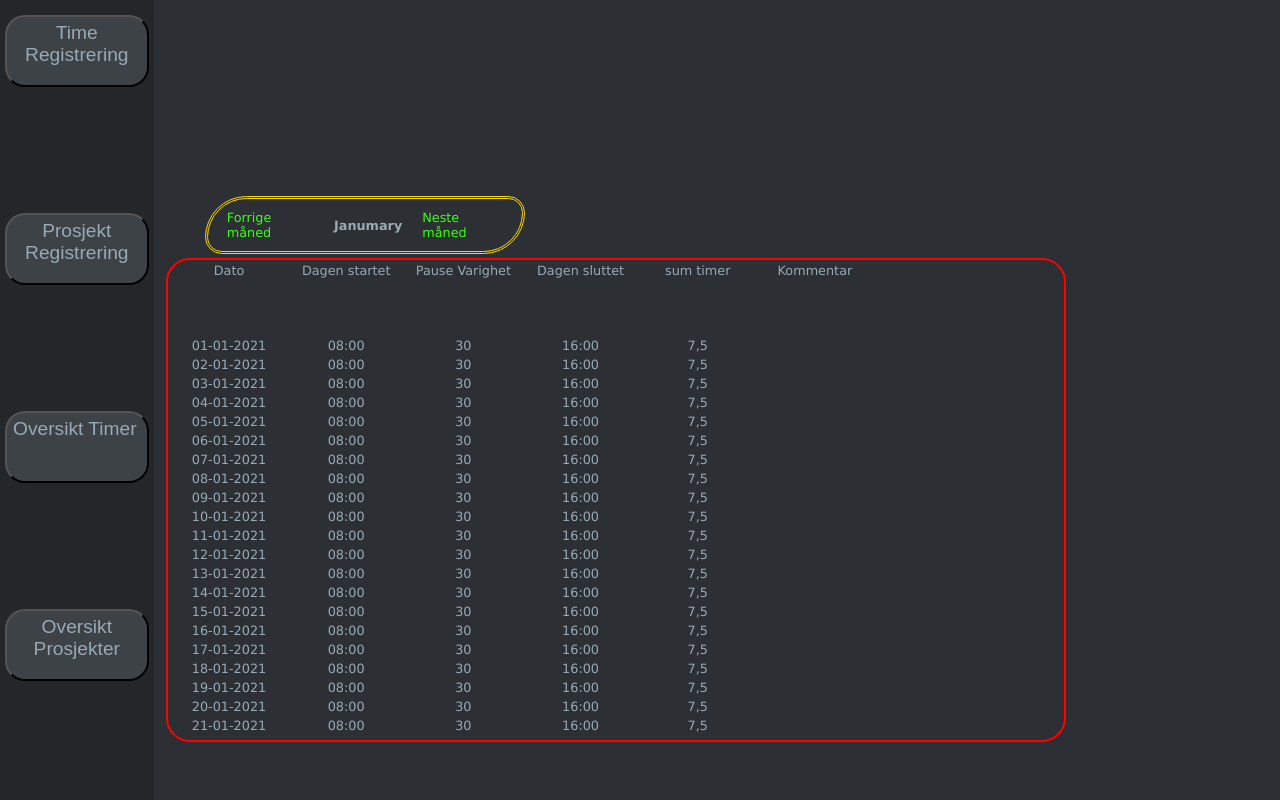
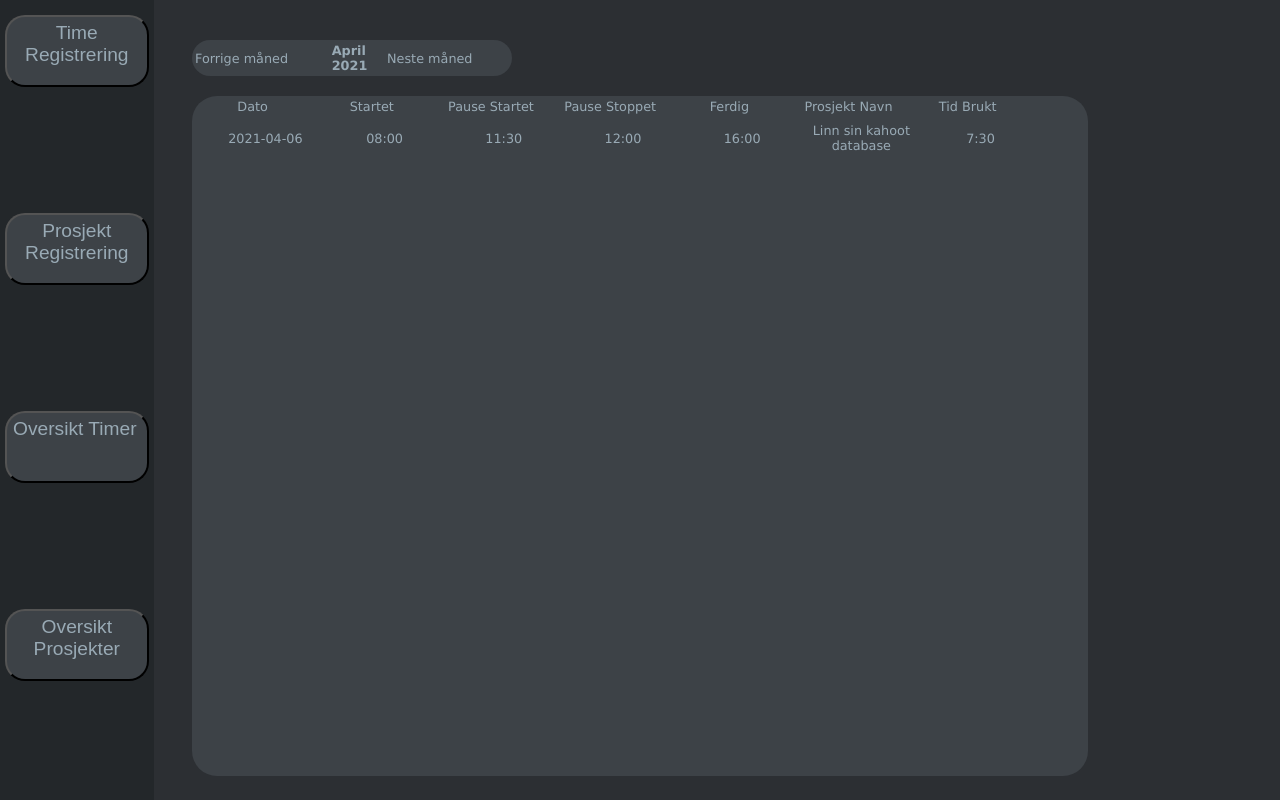
Before and after one commit to bjornorn/prisonPonys-m2-tasks, a plain HTML site: page PonyTimeDerby/PonyTimeDerby.html in a window 1280 px wide. Both pictures are taken after a click on the button "Oversikt Timer". Drawn offline with Linux system fonts and the light colour scheme.

Commit message:
found bugs halp

```diff
--- a/PonyTimeDerby/03hourInsight.css
+++ b/PonyTimeDerby/03hourInsight.css
@@ -1,42 +1,71 @@
-.TimeRegister {                 /* oversikt timer */
+.styleMonth{
+  background-color: rgb(61, 66, 71);
+  position:fixed;
+  top:5vh;
+  left:15vw;
+  border-radius: 25px;
+  width:25vw;
+  /* border:3px double gold; */
+  /* display: flex; */
+  /* flex-wrap: wrap; */
+}
 
-    display: flex;
-      flex-wrap: wrap;
-      position:relative;
-      border:2px solid red;
-      color: aqua;
-      border-radius: 24px ;
-      top:25vh;
-      right:-1vw;
-      width:70vw;
-      height:60vh;
+.infoPlace {
+  position:fixed;
+  border-radius: 25px ;
+  top: 12vh;
+  left: 15vw;
+  width:70vw;
+  height:85vh;
+  background-color: rgb(61, 66, 71);
+  /* background-color: blue; */
+    }
+.infoPlace2 {
+  position:fixed;
+  border-radius: 25px ;
+  top: 15vh;
+  left: 15vw;
+  width:68vw;
+  margin-left: 1vw;
 
+  height:80vh;
+  overflow-y: scroll;
+  /* background-color: red; */
 
     }
-    .styleTimereg {
+    .styleTimereg1 {
+      width: 9vw;
+      text-align: center;
       /* border-bottom: ; */
-      min-width: 9vw;
+      /* max-width: 9vw; */
+
+      /* float: left; */
+    }
+    .styleTimereg2{
+      width: 9vw;
       text-align: center;
-      float: left;
-    }
-    .TimeRegister2{
-      display: flex;
-      flex-wrap: wrap;
-      position:relative;
-      height:50vh;
-      top:3vh;
-      width:100vw;
-      overflow-y: scroll;
+
+      /* display: flex; */
+      /* flex-wrap: wrap; */
+      /* position:relative; */
+      /* top: 1vh; */
+      /* height:75vh; */
+      /* top:1vh; */
+      /* left: 1vw; */
+      /* width:100vw; */
+      /* overflow-y: scroll; */
 
     }
 
-    .styleMonth{
-      display: flex;
-      flex-wrap: wrap;
-      position:relative;
-      top:24.5vh;
-      left:4vw;
-      border-radius: 50px 20px;
-      border:3px double gold;
-      width:25vw;
+
+    .projectInsightSheet {
+      border-radius: 25px;
+      background-color: rgb(61, 66, 71);
+      position: fixed;
+      left: 15vw;
+      top: 5vh;
+      width: 80vw;
+      height: 20vh;
+      color: #99aab5;
+      padding-left: 0vw;
     }
--- a/PonyTimeDerby/04projectInsight.css
+++ b/PonyTimeDerby/04projectInsight.css
@@ -48,7 +48,7 @@
 .style4-2 {
   min-width: 6vw;
   text-align: center;
-  border: 1px solid white;
+  /* border: 1px solid white; */
   }
 
 .style4-3 {
--- a/PonyTimeDerby/PTDcontroller.js
+++ b/PonyTimeDerby/PTDcontroller.js
@@ -26,22 +26,26 @@ function projectOverviewView() {
 
 // REGISTER TIME FUNCTIONS
 function registerCurrentHours() {
-  calculateWorkTime();
+    calculateWorkTime();
+
   rightfulObj = model.registerData.hourActualValue[5];
   for (let i = 0; i < Object.keys(theAProjects).length; i++) {
-    if (rightfulObj == Object.values(theAProjects)[i].projectName) {
+    if (rightfulObj === Object.values(theAProjects)[i].projectName) {
+
+      // old Shool
       rightfulObj = Object.values(theAProjects)[i];
-      keyCount = Object.keys(rightfulObj).length - 9 + 1;
-      datestamp = 'datestamp' + keyCount.toString();
+      keyCount = Object.keys(rightfulObj).length - 8;
+      datestamp = ('datestamp' + keyCount).toString();
       rightfulObj[datestamp] = model.registerData.hourActualValue;
       // console.log(rightfulObj);
-      console.log(i);
-      calcSpentHrsToday(i);
-      updateView();
-      hoursRegisterSheetView();
-      // console.log(datestamp);
+      console.log(datestamp);
+      console.log(rightfulObj);
     }
+    else {alert('NEI' + i)}
+    console.log('hei')
   }
+  updateView();
+  hoursRegisterSheetView();
 }
 
 // REGISTER PROJECT FUNCTIONS
@@ -144,7 +148,7 @@ function calcSpentHrsToday(i) {
         Object.values(theAProjects)[i]['datestamp' + j][7];
       // alert ('jippu');
     }
-    console.log('min før' + sumMinutesSpentToday);
+    // console.log('min før' + sumMinutesSpentToday);
     // console.log('timer før' + sumHoursSpentToday)
     if (sumMinutesSpentToday > 59) {
       sumHoursSpentToday++;
@@ -179,3 +183,52 @@ function todayTotalHours() {
   tracking.todayHoursMinutes = hourMinute;
   // console.log(tracking.todayHoursMinutes);
 }
+
+function showHoursByMonth() {
+if (visningsMnd == undefined) {
+  visningsMnd = denneMnd
+}
+if (visningsAr == undefined) {
+  visningsAr = iDag.substr(0,4)
+}
+hourStats = '';
+for (let i = 0; i < Object.keys(theAProjects).length; i++) {
+  for (let j = 1; j < Object.keys(Object.values(theAProjects)[i]).length - 8; j++) {
+    if (Object.values(theAProjects)[i]['datestamp' + j][0].substr(5,2) == ('0' + (1 + visningsMnd).toString()).slice(-2)
+    && (Object.values(theAProjects)[i]['datestamp' + j][0].substr(0,4) == visningsAr)) {
+  // console.log('prosjektNo ' + i + 'Timestamp ' + j);
+    hourStats += `<tr>
+                  <td class="styleTimereg2">${Object.values(theAProjects)[i]['datestamp' + j][0]}</td>
+                  <td class="styleTimereg2">${Object.values(theAProjects)[i]['datestamp' + j][1]}</td>
+                  <td class="styleTimereg2">${Object.values(theAProjects)[i]['datestamp' + j][2]}</td>
+                  <td class="styleTimereg2">${Object.values(theAProjects)[i]['datestamp' + j][3]}</td>
+                  <td class="styleTimereg2">${Object.values(theAProjects)[i]['datestamp' + j][4]}</td>
+                  <td class="styleTimereg2">${Object.values(theAProjects)[i]['datestamp' + j][5]}</td>
+                  <td class="styleTimereg2">${Object.values(theAProjects)[i]['datestamp' + j][8]}</td>
+                  </tr>`;
+    }
+  }
+}
+}
+
+function forrigeMnd() {
+  visningsMnd--
+  if (visningsMnd < 0) {
+      visningsMnd = visningsMnd +12;
+      visningsAr = visningsAr -1;
+  }
+// console.log(('0' + (1 + visningsMnd).toString()).slice(-2))
+updateView();
+hoursOverviewPageView();
+}
+
+function nesteMnd() {
+  visningsMnd++
+  if (visningsMnd > 11) {
+      visningsMnd = visningsMnd -12;
+      visningsAr = visningsAr +1;
+  }
+// console.log(('0' + (1 + visningsMnd).toString()).slice(-2))
+updateView();
+hoursOverviewPageView();
+}
--- a/PonyTimeDerby/PTDmodel.js
+++ b/PonyTimeDerby/PTDmodel.js
@@ -17,7 +17,13 @@ let m = ('0' + (currentDate.getMonth() + 1)).slice(-2);
 let y = currentDate.getFullYear();
 let iDag = y + '-' + m + '-' + d;
 
+let kalenderMnd = ['Januar','Februar','Mars','April','Mai','juni','juli','August','September','Oktober','November','Desember'];
+let denneMnd = iDag.substr(5, 2) -1;
+let visningsMnd;
+let visningsAr;
+
 let projectStats = '';
+let hourStats = '';
 
 const model = {
 
--- a/PonyTimeDerby/PTDview.js
+++ b/PonyTimeDerby/PTDview.js
@@ -3,7 +3,6 @@ let html = '';
 //***MAIN VIEW***00000
 function updateView() {
   todayTotalHours(); //tell opp dagen registrerte timer
-  console.log('timer telt')
   html = '';
   // html += `<div class='header'>${navButtons[0]}</div>`;
   html += `<div class='sidebar'>`;
@@ -18,6 +17,11 @@ function updateView() {
 // ***TIME REGISTRERING VIEW***11111
 // TEGNE OPP NY REGISTRERING FELT
 function hoursRegisterSheetView() {
+  for (let i = 0; i < Object.keys(theAProjects).length; i++) {
+      calcSpentHrsToday(i);
+    }
+    todayTotalHours();
+
   model.registerData.hourActualValue = model.registerData.hourDefaultValue;
   html += `<div class="hoursRegisterSheet">`;
   html += `<div><h2>Ny Registrering</h2></div>`;
@@ -94,35 +98,32 @@ function projectRegisterPageView() {
 
 // ***TIME OVERSIKT VIEW***33333
 function hoursOverviewPageView() {
+  showHoursByMonth();
+
   html += `<table class="styleMonth"><tr>`;
-  html += `<td><a href="#"> Forrige måned</a></td> `;
-  html += `<td><div><b>Janumary</b></div></td>`; /* input month for change */
-  html += `<td><a href="#">Neste måned</a></td>`;
+  html += `<td onclick="forrigeMnd()">Forrige måned</td> `;
+  html += `<td><b>${kalenderMnd[visningsMnd]}<br> ${visningsAr}</b></td>`; /* input month for change */
+  html += `<td onclick="nesteMnd()">Neste måned</td>`;
   html += `</tr></table>`;
-  html += `<div class="TimeRegister">`;
-  html += `<table><tr>`;
 
-  for (let i = 0; i < Object.values(hoursJanuary.dInfo).length; i++) {
-    html += `<td class="styleTimereg">${
-      Object.values(hoursJanuary.dInfo)[i]
-    }</td>`;
-  }
-  html += `</tr></table>`;
-  html += `<div class="TimeRegister2">`;
+  html += `<div class="infoPlace">`;
   html += `<table>`;
 
-  for (let i = 1; i < Object.keys(hoursJanuary).length; i++) {
-    html += `<tr>
-       <td class="styleTimereg">${Object.values(hoursJanuary)[i][0]}</td>
-       <td class="styleTimereg">${Object.values(hoursJanuary)[i][1]}</td>
-       <td class="styleTimereg">${Object.values(hoursJanuary)[i][2]}</td>
-       <td class="styleTimereg">${Object.values(hoursJanuary)[i][3]}</td>
-       <td class="styleTimereg">${Object.values(hoursJanuary)[i][4]}</td>
-       <td class="styleTimereg">${Object.values(hoursJanuary)[i][5]}</td>
-            </tr>`;
-  }
 
-  html += `</table> </div></div>`;
+    html += `
+    <td class="styleTimereg1">${Object.values(model.registerData.datestampNames)[0]}</td>
+    <td class="styleTimereg1">${Object.values(model.registerData.datestampNames)[1]}</td>
+    <td class="styleTimereg1">${Object.values(model.registerData.datestampNames)[2]}</td>
+    <td class="styleTimereg1">${Object.values(model.registerData.datestampNames)[3]}</td>
+    <td class="styleTimereg1">${Object.values(model.registerData.datestampNames)[4]}</td>
+    <td class="styleTimereg1">${Object.values(model.registerData.datestampNames)[5]}</td>
+    <td class="styleTimereg1">${Object.values(model.registerData.datestampNames)[9]}</td>
+    `;
+
+  html += `</table>`;
+  html += `</div><div class="infoPlace2"><table>${hourStats}</table>`;
+
+  html += ` </div>`;
 
   document.getElementById('app').innerHTML = html;
 }
--- a/PonyTimeDerby/projectRecordModel.js
+++ b/PonyTimeDerby/projectRecordModel.js
@@ -24,7 +24,7 @@ const theAProjects = {
       'sumMinutes',
       'totalTime',
     ],
-    datestamp1: ["2021-03-31", "08:00", "11:30", "12:00", "16:00", "Andreas Ninja Webshop", 7, 30, "7:30", ""],
+    datestamp1: ["2021-03-31", "08:00", "11:30", "12:00", "16:00", "Pony Time Derby", 7, 30, "7:30", ""],
   },
 
   projectNo2: {
@@ -48,10 +48,10 @@ const theAProjects = {
       'sumMinutes',
       'totalTime',
     ],
-    datestamp1: ["2021-03-31", "08:00", "11:30", "12:00", "16:00", "Andreas Ninja Webshop", 7, 30, "7:30", ""],
-    datestamp2: ["2021-03-31", "08:00", "11:30", "12:00", "16:00", "Andreas Ninja Webshop", 7, 30, "7:30", ""],
-    datestamp3: ["2021-03-31", "08:00", "11:30", "12:00", "16:00", "Andreas Ninja Webshop", 7, 30, "7:30", ""],
-    datestamp4: ["2021-03-31", "08:00", "11:30", "12:00", "16:00", "Andreas Ninja Webshop", 7, 30, "7:30", ""],
+    datestamp1: ["2021-04-06", "08:00", "11:30", "12:00", "16:00", "Linn sin kahoot database", 7, 30, "7:30", ""],
+    datestamp2: ["2021-03-30", "08:00", "11:30", "12:00", "16:00", "Linn sin kahoot database", 7, 30, "7:30", ""],
+    datestamp3: ["2021-03-29", "08:00", "11:30", "12:00", "16:00", "Linn sin kahoot database", 7, 30, "7:30", ""],
+    datestamp4: ["2021-03-28", "08:00", "11:30", "12:00", "16:00", "Linn sin kahoot database", 7, 30, "7:30", ""],
   },
 
   projectNo3: {
@@ -75,9 +75,37 @@ const theAProjects = {
       'sumMinutes',
       'totalTime',
     ],
-    datestamp1: ["2021-03-31", "08:00", "11:30", "12:00", "16:00", "Andreas Ninja Webshop", 7, 30, "7:30", ""],
-    datestamp2: ["2021-03-31", "08:00", "11:30", "12:00", "16:00", "Andreas Ninja Webshop", 7, 30, "7:30", ""],
-    datestamp3: ["2021-03-31", "08:00", "11:30", "12:00", "16:00", "Andreas Ninja Webshop", 7, 30, "7:30", ""],
+    datestamp1: ["2021-01-01", "08:00", "11:30", "12:00", "16:00", "Andreas Ninja Webshop", 7, 30, "7:30", ""],
+    datestamp2: ["2021-01-02", "08:00", "11:30", "12:00", "16:00", "Andreas Ninja Webshop", 7, 30, "7:30", ""],
+    datestamp3: ["2021-01-03", "08:00", "11:30", "12:00", "16:00", "Andreas Ninja Webshop", 7, 30, "7:30", ""],
+    datestamp4: ["2021-01-04", "08:00", "11:30", "12:00", "16:00", "Andreas Ninja Webshop", 7, 30, "7:30", ""],
+    datestamp5: ["2021-01-05", "08:00", "11:30", "12:00", "16:00", "Andreas Ninja Webshop", 7, 30, "7:30", ""],
+    datestamp6: ["2021-01-06", "08:00", "11:30", "12:00", "16:00", "Andreas Ninja Webshop", 7, 30, "7:30", ""],
+    datestamp7: ["2021-01-07", "08:00", "11:30", "12:00", "16:00", "Andreas Ninja Webshop", 7, 30, "7:30", ""],
+    datestamp8: ["2021-01-08", "08:00", "11:30", "12:00", "16:00", "Andreas Ninja Webshop", 7, 30, "7:30", ""],
+    datestamp9: ["2021-01-09", "08:00", "11:30", "12:00", "16:00", "Andreas Ninja Webshop", 7, 30, "7:30", ""],
+    datestamp10: ["2021-01-10", "08:00", "11:30", "12:00", "16:00", "Andreas Ninja Webshop", 7, 30, "7:30", ""],
+    datestamp11: ["2021-01-11", "08:00", "11:30", "12:00", "16:00", "Andreas Ninja Webshop", 7, 30, "7:30", ""],
+    datestamp12: ["2021-01-12", "08:00", "11:30", "12:00", "16:00", "Andreas Ninja Webshop", 7, 30, "7:30", ""],
+    datestamp13: ["2021-01-13", "08:00", "11:30", "12:00", "16:00", "Andreas Ninja Webshop", 7, 30, "7:30", ""],
+    datestamp14: ["2021-01-14", "08:00", "11:30", "12:00", "16:00", "Andreas Ninja Webshop", 7, 30, "7:30", ""],
+    datestamp15: ["2021-01-15", "08:00", "11:30", "12:00", "16:00", "Andreas Ninja Webshop", 7, 30, "7:30", ""],
+    datestamp16: ["2021-01-16", "08:00", "11:30", "12:00", "16:00", "Andreas Ninja Webshop", 7, 30, "7:30", ""],
+    datestamp17: ["2021-01-17", "08:00", "11:30", "12:00", "16:00", "Andreas Ninja Webshop", 7, 30, "7:30", ""],
+    datestamp18: ["2021-01-18", "08:00", "11:30", "12:00", "16:00", "Andreas Ninja Webshop", 7, 30, "7:30", ""],
+    datestamp19: ["2021-01-19", "08:00", "11:30", "12:00", "16:00", "Andreas Ninja Webshop", 7, 30, "7:30", ""],
+    datestamp20: ["2021-01-20", "08:00", "11:30", "12:00", "16:00", "Andreas Ninja Webshop", 7, 30, "7:30", ""],
+    datestamp21: ["2021-01-21", "08:00", "11:30", "12:00", "16:00", "Andreas Ninja Webshop", 7, 30, "7:30", ""],
+    datestamp22: ["2021-01-22", "08:00", "11:30", "12:00", "16:00", "Andreas Ninja Webshop", 7, 30, "7:30", ""],
+    datestamp23: ["2021-01-23", "08:00", "11:30", "12:00", "16:00", "Andreas Ninja Webshop", 7, 30, "7:30", ""],
+    datestamp24: ["2021-01-24", "08:00", "11:30", "12:00", "16:00", "Andreas Ninja Webshop", 7, 30, "7:30", ""],
+    datestamp25: ["2021-01-25", "08:00", "11:30", "12:00", "16:00", "Andreas Ninja Webshop", 7, 30, "7:30", ""],
+    datestamp26: ["2021-01-26", "08:00", "11:30", "12:00", "16:00", "Andreas Ninja Webshop", 7, 30, "7:30", ""],
+    datestamp27: ["2021-01-27", "08:00", "11:30", "12:00", "16:00", "Andreas Ninja Webshop", 7, 30, "7:30", ""],
+    datestamp28: ["2021-01-28", "08:00", "11:30", "12:00", "16:00", "Andreas Ninja Webshop", 7, 30, "7:30", ""],
+    datestamp29: ["2021-01-29", "08:00", "11:30", "12:00", "16:00", "Andreas Ninja Webshop", 7, 30, "7:30", ""],
+    datestamp30: ["2021-01-30", "08:00", "11:30", "12:00", "16:00", "Andreas Ninja Webshop", 7, 30, "7:30", ""],
+    datestamp31: ["2021-01-31", "08:00", "11:30", "12:00", "16:00", "Andreas Ninja Webshop", 7, 30, "7:30", ""],
   },
 };
 
```
Also changed, not shown: PonyTimeDerby/PonyTimeDerby.html (+2 -2 lines), PonyTimeDerby/oppskrift.txt.
